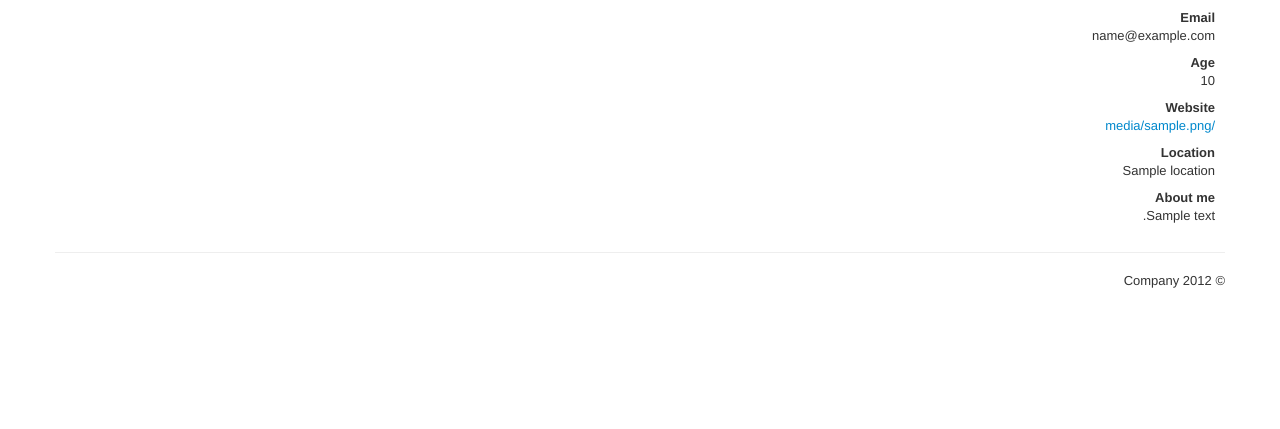
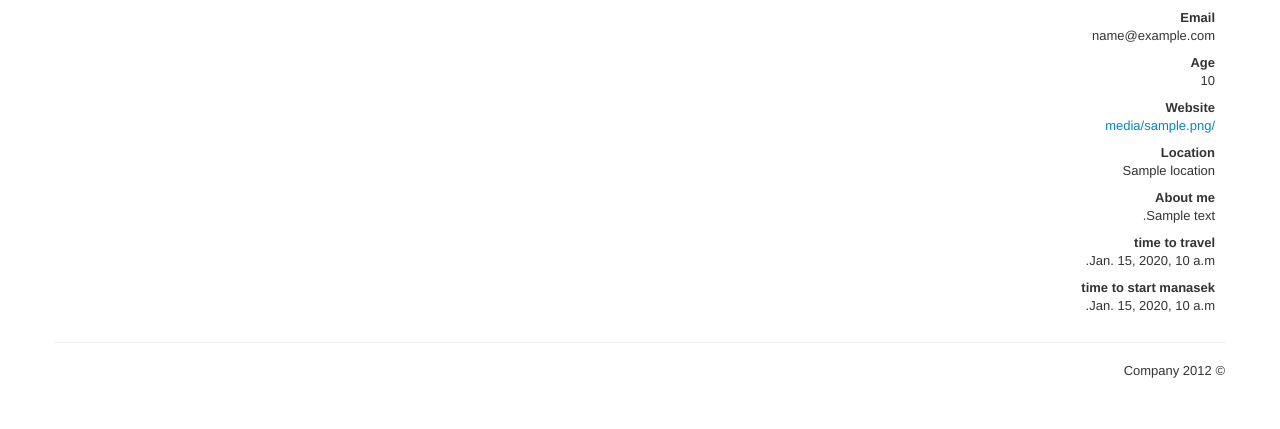
Before and after one commit to shark4313/nosoq, a Django app: template src/userena/templates/userena/profile_detail.html in a window 1280 px wide. Shown: the part 609-1038 px from the top of the page. Before the commit the page ends 897 px from the top, so only its background shows below. Run offline with Django 3.2, Linux system fonts and the light colour scheme; the template is opened without the code that fills it: most values are stand-ins (such as "Sample title", 1, 10 or a date in 2020); grey boxes marked "Sample" are stand-in pictures; parts of the project's set-up code (start-up, migrations or seed data) failed here and were passed over; some libraries are stand-ins or nearby versions.

Commit message:
modified the changeProfileForm with help of shark

```diff
--- a/src/settings.py
+++ b/src/settings.py
@@ -13,6 +13,8 @@ LOGIN_URL = '/accounts/signin/'
 LOGOUT_URL = '/accounts/signout/'
 ANONYMOUS_USER_ID  =  -1
 USERENA_MUGSHOT_GRAVATAR = True
+#USERENA_ACTIVATION_REQUIRED = False
+
 AUTH_PROFILE_MODULE = 'users.UserProfile'
 
 
--- a/src/userena/templates/userena/profile_detail.html
+++ b/src/userena/templates/userena/profile_detail.html
@@ -65,6 +65,12 @@
     {% if profile.about_me %}
     <p><strong>{% trans "About me" %}</strong><br />{{ profile.about_me }}</p>
     {% endif %}
+    {% if profile.time_to_travel %}
+    <p><strong>{% trans "time to travel" %}</strong><br />{{ profile.time_to_travel }}</p>
+    {% endif %}
+    {% if profile.time_to_start_manasek %}
+    <p><strong>{% trans "time to start manasek" %}</strong><br />{{ profile.time_to_start_manasek }}</p>
+    {% endif %}
   </div>
 </div>
     {% endif %}
```
Also changed, not shown: src/userena/forms.py (+2 -5 lines).
